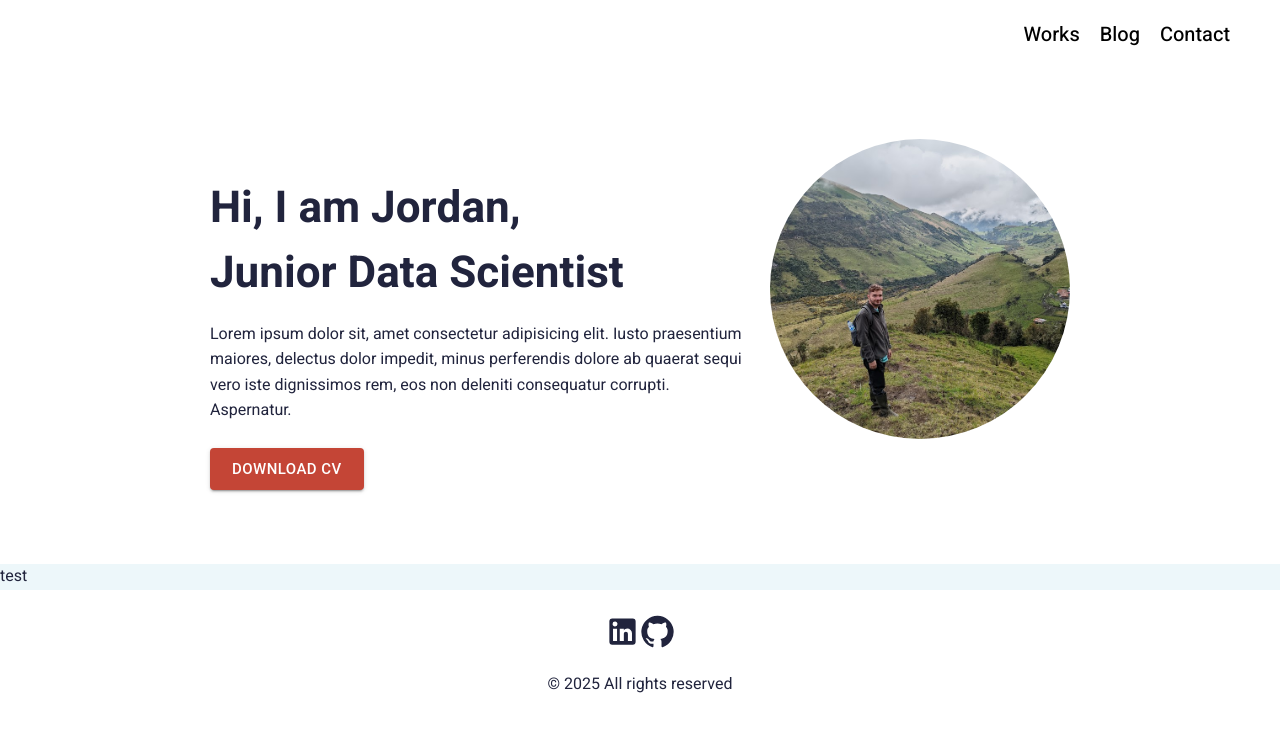
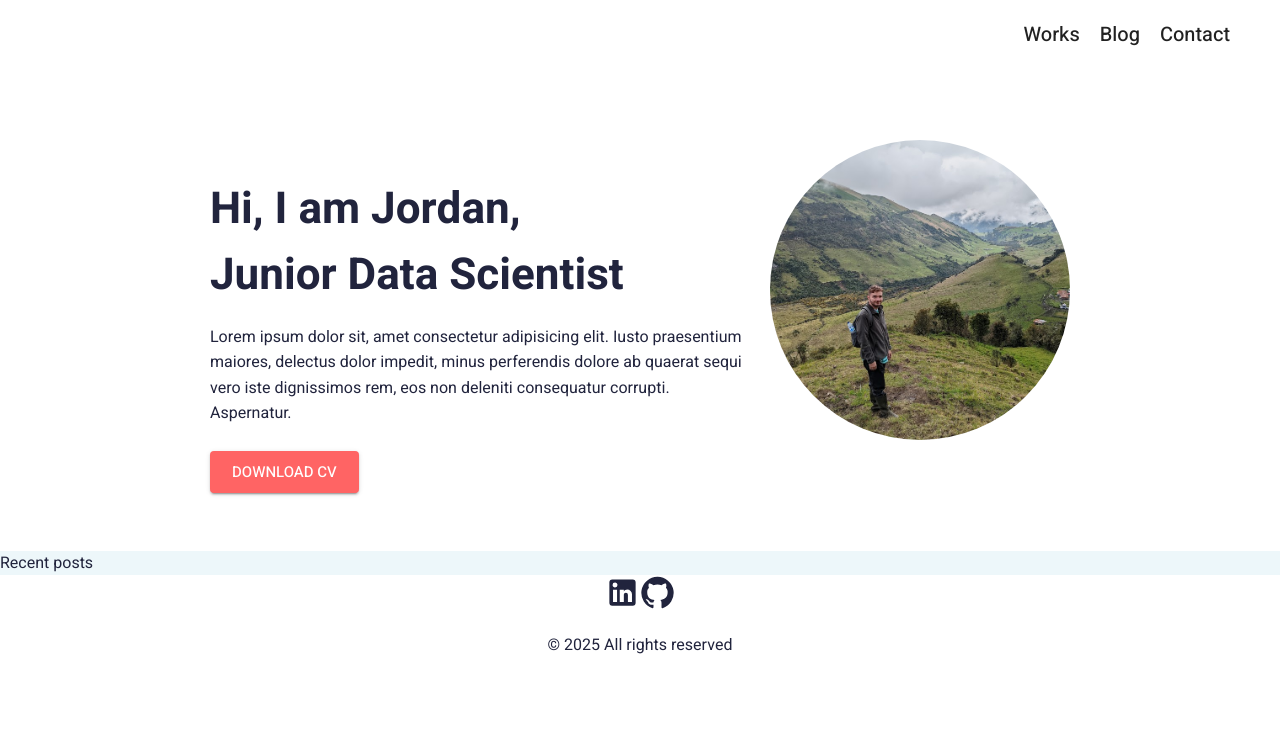
Before and after one commit to jordansp99/portfolio, a React (Vite) app: page / in a window 1280 px wide. Shown: the top 732 px of the page. Built offline with nearby package versions, Linux system fonts and the light colour scheme.

Commit message:
moved colors to theme

```diff
--- a/src/App.jsx
+++ b/src/App.jsx
@@ -1,19 +1,45 @@
-import Profile from "./Profile"
-import Footer from "./Footer"
-import Navbar from "./Navbar"
-import RecentPosts from "./RecentPosts"
+import React from 'react';
+import Profile from "./Profile";
+import Footer from "./Footer";
+import Navbar from "./Navbar";
+import RecentPosts from "./RecentPosts";
+import { ThemeProvider, createTheme } from '@mui/material/styles';
+import CssBaseline from '@mui/material/CssBaseline';
+
+// 1. Define your custom theme
+const theme = createTheme({
+  palette: {
+    primary: {
+      main: '#FF6464;',
+      dark: '#21243D',
+      light: '#8695A4'
+    },
+    secondary: {
+      main: '#00A8CC', // A bright pink-red
+    },
+    background: {
+      default: 'white', // A light grey for background
+      paper: '#ffffff', // White for cards and dialogs
+    },
+  },
+  typography: {
+
+    fontFamily: 'Heebo, sans-serif', // Example font
+  },
+});
+
 
 function App() {
 
   return (
-    <>
-    <Navbar></Navbar>
-    <Profile></Profile>
-    <RecentPosts></RecentPosts>
-    <Footer></Footer>
-
-    </>
-  )
+    <ThemeProvider theme={theme}>
+      <CssBaseline />
+      <Navbar></Navbar>
+      <Profile></Profile>
+      <RecentPosts></RecentPosts>
+      <Footer></Footer>
+    </ThemeProvider>
+  );
 }
 
-export default App
+export default App;
--- a/src/Profile.jsx
+++ b/src/Profile.jsx
@@ -14,10 +14,8 @@ function Profile() {
             <Button
               size="large"
               variant="contained"
-              sx={{
-                backgroundColor: '#C44536',
-                color: 'white',
-              }}
+              color='primary'
+              sx={{ color: 'white' }}
             >
               Download CV
             </Button>
--- a/src/RecentPosts.jsx
+++ b/src/RecentPosts.jsx
@@ -1,10 +1,11 @@
 import React from 'react'
 import './recentposts.css'
+import { Typography } from '@mui/material'
 function RecentPosts() {
   return (
     <section>
     <div className='container2'>
-    <p>test</p>
+    <Typography>Recent posts</Typography>
     </div>
     </section>
   )
--- a/src/global.css
+++ b/src/global.css
@@ -1,8 +1,6 @@
 /* global.css */
 html,
 body {
-    background-color: white;
-    font-family: "Heebo", sans-serif;
     margin: 0;
     min-height: 100vh;
     display: flex;
@@ -33,27 +31,6 @@ nav a {
     text-decoration: none;
     color: inherit;
 }
-
-.black {
-    color: black;
-}
-
-.primary {
-    color: #FF6464;
-}
-
-.secondary {
-    color: #00A8CC;
-}
-
-.dark {
-    color: #21243D;
-}
-
-.light {
-    color: #8695A4;
-}
-
 .footer {
     margin-top: auto;
     text-align: center;
```
